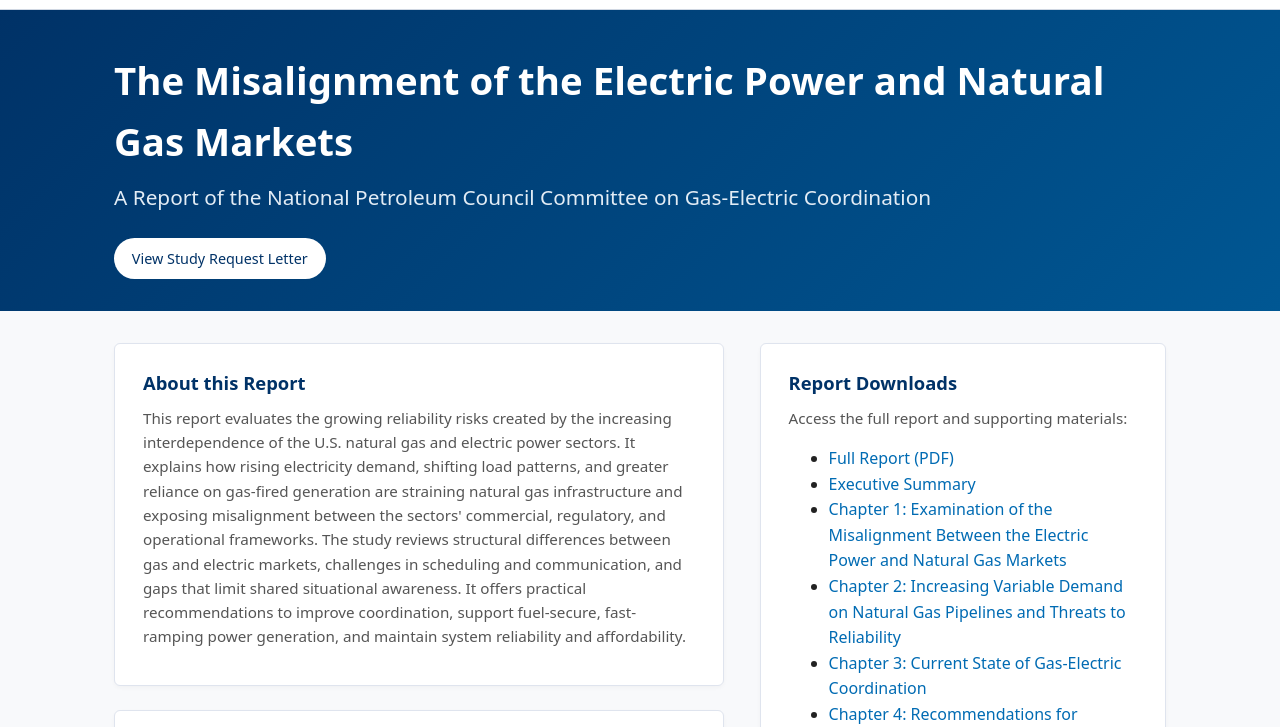
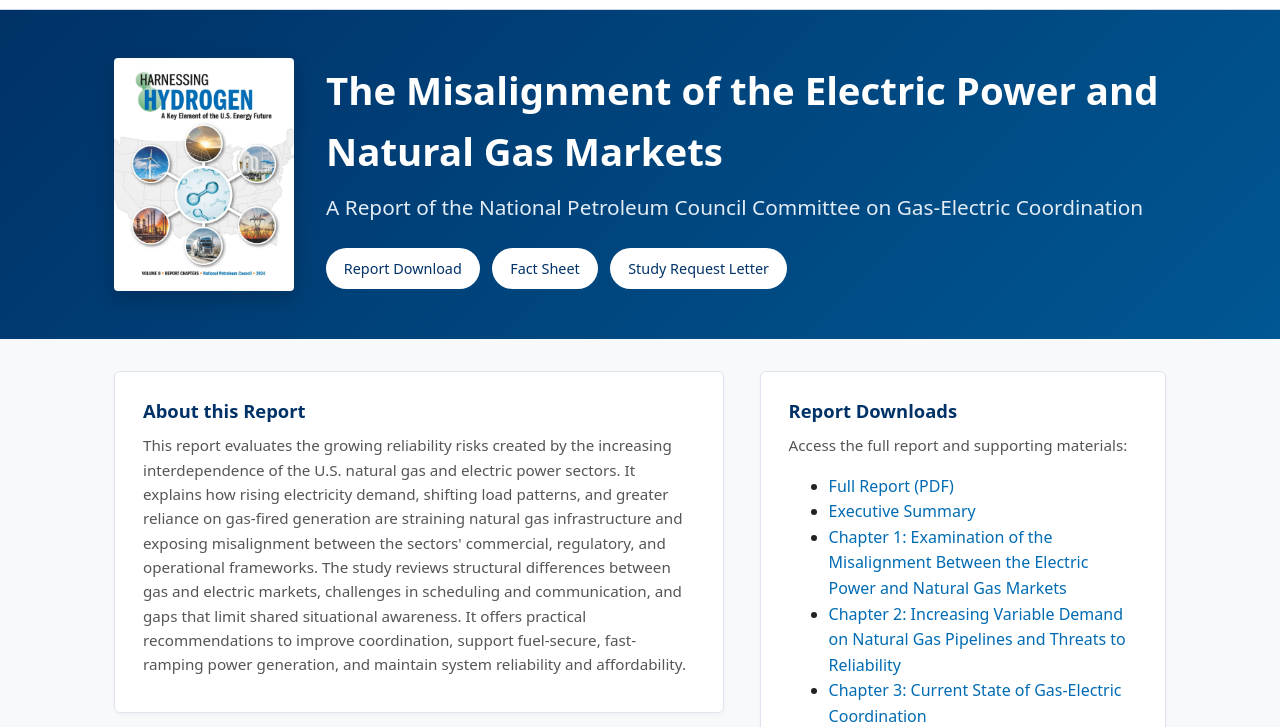
Before and after one commit to NPC-Beach-711/2025_Gas_Electric_Web, a plain HTML site: page index.html in a window 1280 px wide. Shown: the part 65-792 px from the top of the page. Drawn offline with Linux system fonts and the light colour scheme.

Commit message:
updated cover and buttons

```diff
--- a/index.html
+++ b/index.html
@@ -39,18 +39,36 @@
     <!-- HERO -->
 <section class="hero" id="home">
   <div class="container hero-inner">
+    <!-- Left: book cover -->
+    <div class="hero-media">
+      <img src="gas_electric_cover.jpg"
+           alt="Cover of the NPC Gas-Electric Coordination report">
+    </div>
+
+    <!-- Right: text + button -->
+    <div class="hero-content">
       <div class="hero-text">
         <h1>The Misalignment of the Electric Power and Natural Gas Markets</h1>
         <h2>A Report of the National Petroleum Council Committee on Gas-Electric Coordination</h2>
       </div>
 
      <div class="hero-actions">
+  <a href="NPC_Gas-Electric_Coordination_Draft_Report.pdf" target="_blank" class="btn btn-primary">
+    Report Download
+  </a>
+
+  <a href="NPC_Gas_Electric_Summary_Handout.pdf" target="_blank" class="btn btn-primary">
+    Fact Sheet
+  </a>
+
   <a href="GE_Perm_Req_Ltr.pdf" target="_blank" class="btn btn-primary">
-            View Study Request Letter
+    Study Request Letter
   </a>
 </div>
     </div>
+  </div>
 </section>
+
 
     <!-- MAIN CONTENT -->
     <main>
--- a/style.css
+++ b/style.css
@@ -144,13 +144,35 @@ header {
 .hero {
   background: linear-gradient(135deg, var(--primary-color), #005793);
   color: #ffffff;
-  padding: 2.5rem 0 2rem;
+  padding: 3rem 0;
 }
 
+/* FORCE image left + text right on desktop */
 .hero-inner {
   display: flex;
-  flex-direction: column;
-  gap: 1.5rem;
+  flex-direction: row;        /* <<< THIS FIXES YOUR PROBLEM */
+  align-items: center;
+  gap: 2rem;
+  flex-wrap: wrap;            /* Allows it to break nicely if needed */
+}
+
+/* Left side image */
+.hero-media {
+  flex: 0 0 auto;             /* Don't stretch */
+  max-width: 180px;           /* Final image width (matches your example) */
+}
+
+.hero-media img {
+  width: 100%;
+  height: auto;
+  display: block;
+  border-radius: 4px;
+  box-shadow: 0 8px 20px rgba(0,0,0,0.2);
+}
+
+/* Right side text area */
+.hero-content {
+  flex: 1 1 300px;
 }
 
 .hero-text h1 {
@@ -164,45 +186,39 @@ header {
   font-weight: 400;
   font-size: clamp(1.1rem, 2vw, 1.3rem);
   color: #e2ecf5;
+  margin-bottom: 1.5rem;
 }
 
+/* Button area */
 .hero-actions {
+  margin-top: 0.5rem;
   display: flex;
   flex-wrap: wrap;
   gap: 0.8rem;
 }
 
-.btn {
-  display: inline-flex;
-  align-items: center;
-  justify-content: center;
+/* MOBILE: stack image above text */
+@media (max-width: 768px) {
+  .hero-inner {
+    flex-direction: column;
+    align-items: flex-start;
+  }
+
+  .hero-media {
+    max-width: 60%;
+  }
+}
+.hero-actions a.btn {
+  display: inline-flex !important;
+  background-color: #ffffff !important;
+  color: var(--primary-color) !important;
+  border: 1px solid transparent;
   padding: 0.5rem 1.05rem;
   border-radius: 999px;
   font-size: 0.9rem;
   font-weight: 500;
-  border: 1px solid transparent;
-  cursor: pointer;
-  text-decoration: none;
   white-space: nowrap;
 }
-
-.btn-primary {
-  background-color: #ffffff;
-  color: var(--primary-color);
-}
-
-.btn-outline {
-  background-color: transparent;
-  color: #ffffff;
-  border-color: rgba(255, 255, 255, 0.7);
-}
-
-.btn:hover,
-.btn:focus {
-  filter: brightness(0.97);
-  text-decoration: none;
-}
-
 /* =========================
    MAIN CONTENT
    ========================= */
```
Also changed, not shown: gas_electric_cover.jpg (added), 2 other files. Lines whose indentation alone changed are shown as unchanged.
